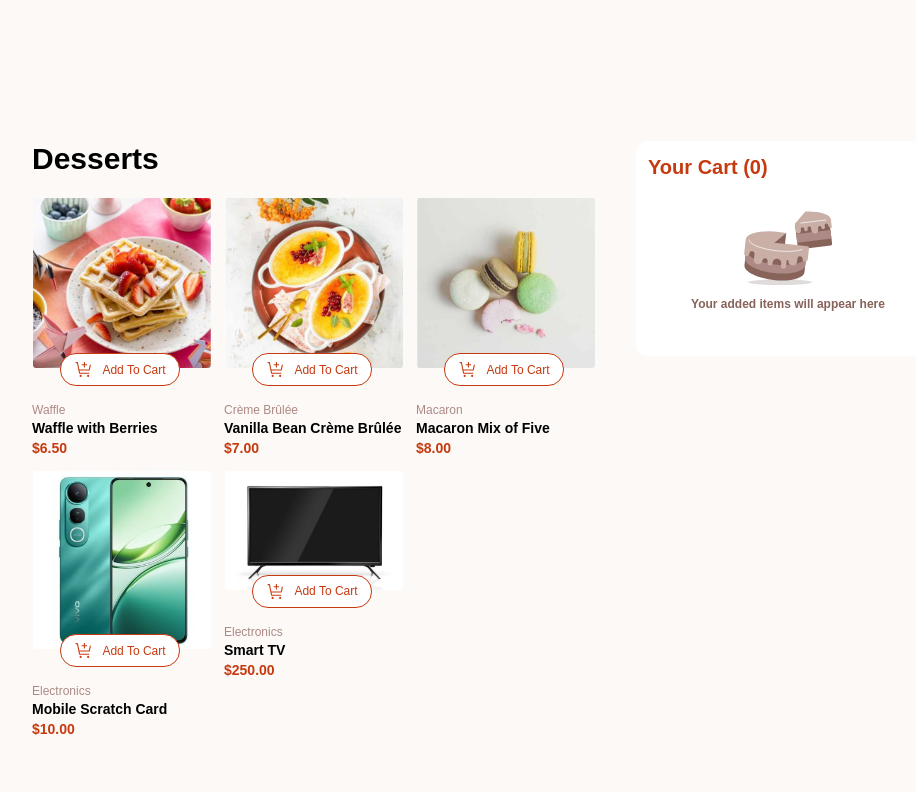
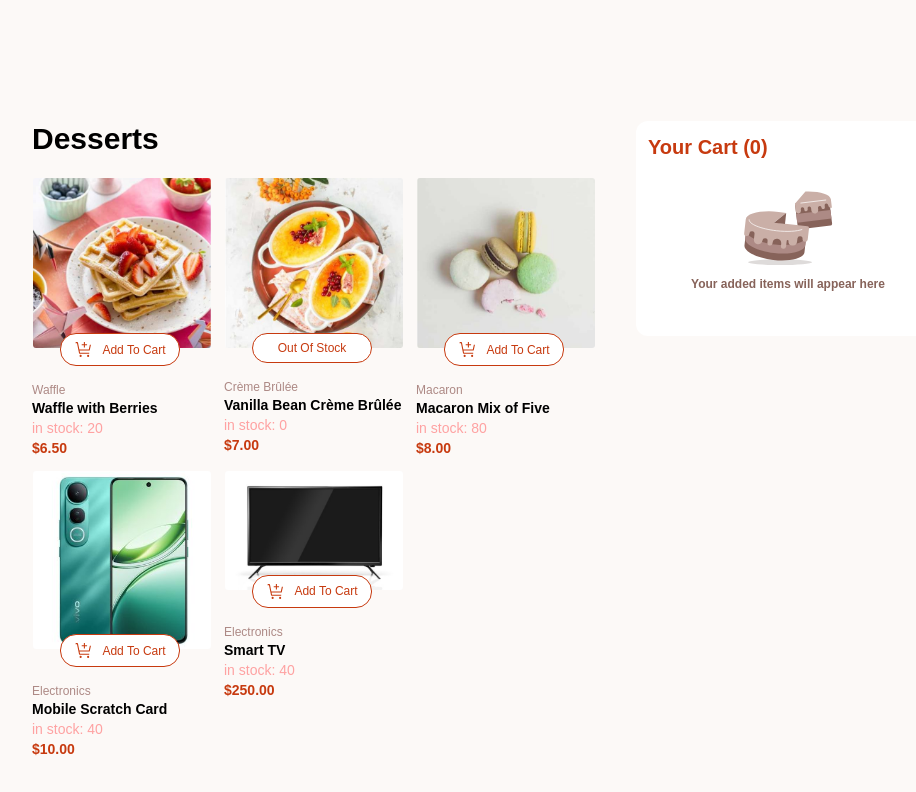
Before and after one commit to Maryiamreda/Fawry-Rise-Journey-Internship-Challenge, a Next.js app: page / in a window 1280 px wide. Shown: the top 792 px of the page, without its empty margins (80-996 px from the left). Built offline with nearby package versions, Linux system fonts and the light colour scheme.

Commit message:
out of stock

```diff
--- a/src/app/context.tsx
+++ b/src/app/context.tsx
@@ -13,7 +13,6 @@ export type Product = {
   category: string;
   price: number;
   amount: number;
-  quantity: number;
   expirationDate: string | null;
   shipping: boolean;
   weight: number | null;
--- a/src/app/data.tsx
+++ b/src/app/data.tsx
@@ -11,7 +11,6 @@ export type Product = {
   category: string;
   price: number;
   amount: number;
-  quantity: number;
   expirationDate: string | null;
   shipping: boolean;
   weight: number | null;
@@ -28,8 +27,7 @@ export const Products = [
     name: "Waffle with Berries",
     category: "Waffle",
     price: 6.50,
-    amount: 0,
-    quantity: 50,
+    amount: 20,
     expirationDate: "2025-08-01", // example
     shipping: true,
     weight: 0.5
@@ -43,7 +41,6 @@ export const Products = [
     category: "Crème Brûlée",
     price: 7.00,
     amount: 0,
-    quantity: 30,
     expirationDate: "2025-07-15",
     shipping: true,
     weight: 0.4
@@ -56,8 +53,7 @@ export const Products = [
     name: "Macaron Mix of Five",
     category: "Macaron",
     price: 8.00,
-    amount: 0,
-    quantity: 20,
+    amount: 80,
     expirationDate: "2025-07-20",
     shipping: true,
     weight: 0.3
@@ -70,8 +66,7 @@ export const Products = [
     name: "Mobile Scratch Card",
     category: "Electronics",
     price: 10.00,
-    amount: 0,
-    quantity: 100,
+    amount: 40,
     expirationDate: null,
     shipping: false,
     weight: null
@@ -84,8 +79,7 @@ export const Products = [
     name: "Smart TV",
     category: "Electronics",
     price: 250.00,
-    amount: 0,
-    quantity: 10,
+    amount: 40,
     expirationDate: null,
     shipping: true,
     weight: 15
--- a/src/app/products.tsx
+++ b/src/app/products.tsx
@@ -78,6 +78,20 @@ const ProductsList = () => {
 
   </div>
 :
+        <div>
+          {product.amount==0 ?
+          <div
+           className='
+bg-black
+ cursor-pointer
+                          border rounded-2xl  border-Red
+                          py-1.5 w-30 bg-white
+                          text-Red text-xs
+                          flex justify-center items-center gap-2
+                          relative bottom-4 left-7
+                          '
+          >Out Of Stock</div>
+           :
                <div
                           className='
                           cursor-pointer
@@ -98,13 +112,16 @@ const ProductsList = () => {
 
                          />
                           Add To Cart
-                          </div>  }
+                </div>
+                          }
+        </div>                 }
 
 
             </div>
             <div className='text-start '>
                     <h3 className='text-xs font-extralight '>{product.category}</h3>
                     <h2 className='text-sm font-semibold '>{product.name}</h2>
+                    <h2 className='text-sm font-light text-red-300 '>in stock: {product.amount}</h2>
                     <p className='font-semibold text-sm text-Red'>${product.price.toFixed(2)}</p>
             </div>
 
```
Lines whose indentation alone changed are shown as unchanged.
